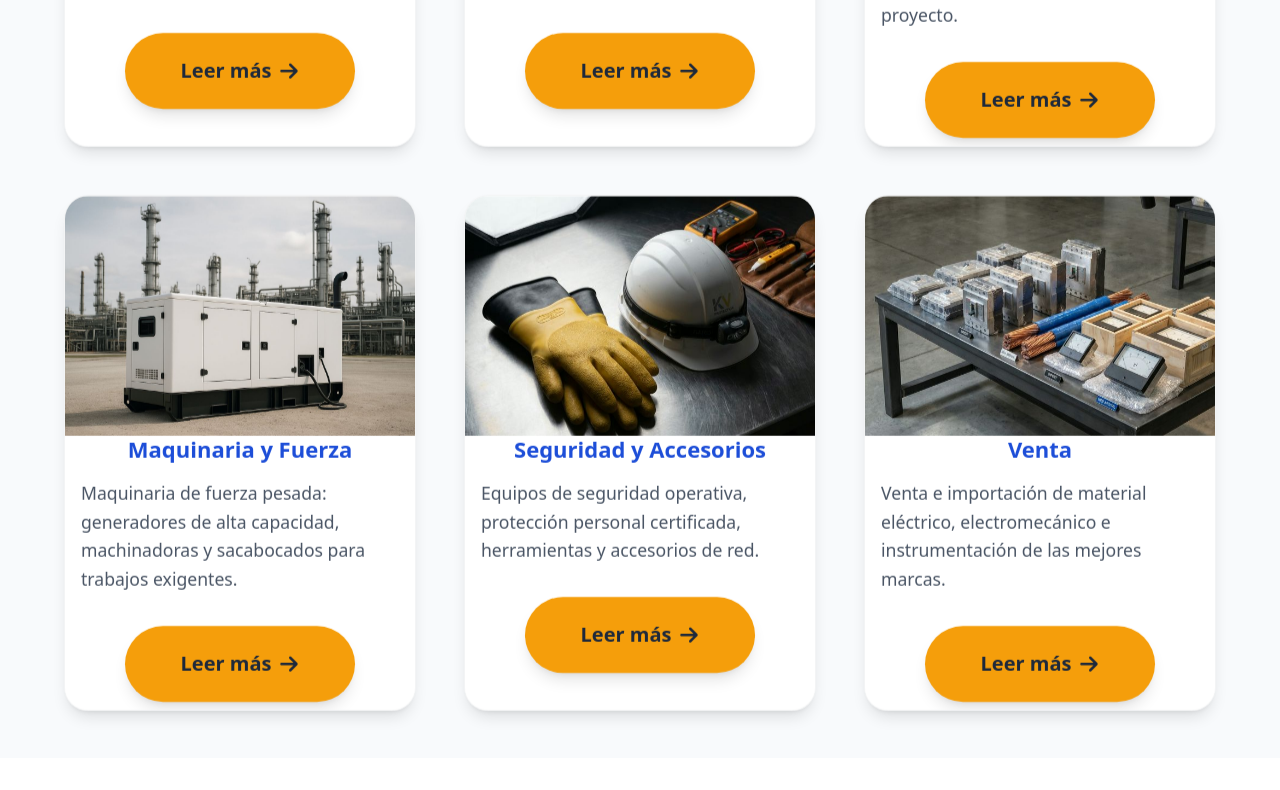
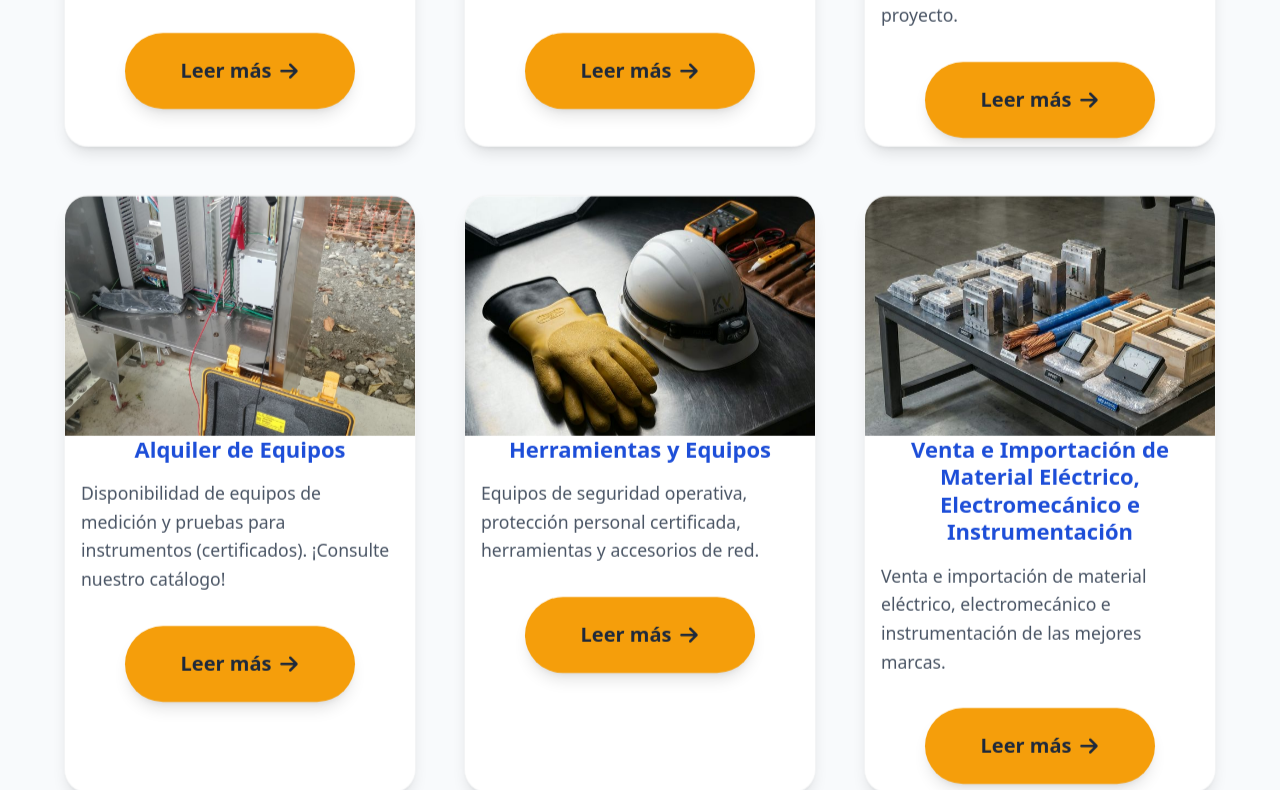
Before and after one commit to mathewslita/brochure, a Next.js app: page / in a window 1280 px wide. Shown: the part 1478-2268 px from the top of the page. Built offline with nearby package versions, Linux system fonts and the light colour scheme.

Commit message:
parte final

```diff
--- a/components/Services.jsx
+++ b/components/Services.jsx
@@ -22,25 +22,25 @@ const servicesData = [
     },
     {
         id: 'medicion',
-        title: 'Medición y Pruebas',
+        title: 'Equipos de Medición',
         description: 'Equipos de precisión, diagnóstico y pruebas eléctricas avanzadas certificadas para alquiler por día o proyecto.',
         image: '/assets/pruebasdieléctricas.jpeg',
     },
     {
         id: 'maquinaria',
-        title: 'Maquinaria y Fuerza',
-        description: 'Maquinaria de fuerza pesada: generadores de alta capacidad, machinadoras y sacabocados para trabajos exigentes.',
-        image: '/assets/generadores.jpg',
+        title: 'Alquiler de Equipos',
+        description: 'Disponibilidad de equipos de medición y pruebas para instrumentos (certificados). ¡Consulte nuestro catálogo!',
+        image: '/assets/maletinamarillofluck.jpeg',
     },
     {
-        id: 'seguridad',
-        title: 'Seguridad y Accesorios',
+        id: 'Herramientas y Equipos',
+        title: 'Herramientas y Equipos',
         description: 'Equipos de seguridad operativa, protección personal certificada, herramientas y accesorios de red.',
         image: '/assets/equipo_seguridad_personal.png',
     },
     {
         id: 'venta',
-        title: 'Venta',
+        title: 'Venta e Importación de Material Eléctrico, Electromecánico e Instrumentación',
         description: 'Venta e importación de material eléctrico, electromecánico e instrumentación de las mejores marcas.',
         image: '/assets/material_electrico_venta.png',
     },
--- a/data/services.js
+++ b/data/services.js
@@ -6,9 +6,14 @@ export const servicesData = [
         title: 'Área Eléctrica',
         category: 'Instalación y Mantenimiento',
         description: `<ul>
-            <li>Elaboramos empalmes de media y alta tensión.</li>
-            <li>Instalación de equipos eléctricos y tableros.</li>
+            <li>Elaboramos empalmes de media y alta tensión en frío, caliente y con micil de 15KV hasta 69KV.</li>
+            <li>Instalación de equipos eléctricos,tableros, motores, bombas y equipos de superficie.</li>
             <li>Sistema de iluminación interior y perimetral.</li>
+            <li>Puntas terminales en frio,caliente y PFISTETET de 15KV hasta 69KV.</li>
+            <li>Tendido, ingreso y conexionado de cables de fuerza y control.</li>
+            <li>Tendido y figurado de bandejas portacables y tuberia conduit.</li>
+            <li>Sistema de proteccion atmosférica, sistema puesta tierra.</li>
+            <li>Circuito Cerrado CCTV.</li>
         </ul>`,
         images: [
             { src: '/assets/Tablerodecontrolcableadohacialabase.jpeg', caption: 'Gabinete de media tensión.' },
@@ -23,7 +28,16 @@ export const servicesData = [
         category: 'Sistemas & Control',
         description: `<ul>
             <li>Montaje de sistema de inyección de químicos.</li>
+             <li>Tendido figurado de TUBING para inyección de quimicos.</li>
             <li>Sistemas neumáticos e hidráulicos.</li>
+            <li>Tendido figurado de bandejas.</li>
+            <li>Montaje de instrumentos.</li>
+            <li>Sistema de control.</li>
+            <li>Montaje de tableros de control PCl y JB.</li>
+            <li>Tendido figurado de portacables control.</li>
+            <li>Tuberia CONDUIT.</li>
+            <li>Instalación de instrumentos presion, temperatura, caudal y nivel.</li>
+            <li>Valvulas de control.</li>
         </ul>`,
         images: [
             { src: '/assets/Técnicosobretanqueverde.jpeg', caption: 'Técnico especialista.' },
@@ -34,11 +48,16 @@ export const servicesData = [
     },
     {
         id: 'medicion',
-        title: 'Medición y Pruebas',
+        title: 'Equipos de Medición',
         category: 'Diagnóstico Avanzado',
         description: `<ul>
             <li>Megger y VLF.</li>
             <li>Medición de sistema de puesta a tierra.</li>
+            <li>Tangente Delta.</li>
+            <li>Descargas Parciales.</li>
+            <li>Multimetro.</li>
+            <li>Machinadora.</li>
+            <li>Sacabocados.</li>
         </ul>`,
         images: [
             { src: '/assets/Equipo Megger probando cables.jpeg', caption: 'Pruebas dieléctricas.' },
@@ -49,22 +68,27 @@ export const servicesData = [
     },
     {
         id: 'maquinaria',
-        title: 'Maquinaria y Fuerza',
-        category: 'Fuerza y Generación',
-        description: `<ul>
-            <li>Generadores de alta capacidad.</li>
-            <li>Machinadoras y sacabocados.</li>
-        </ul>`,
+        title: 'Alquiler de Equipos',
+        category: 'Alquiler',
+        description: `<p>Disponibilidad de equipos de medición y pruebas para instrumentos (certificados y calibrados). Asegure la precisión en su proyecto eléctrico y de instrumentación con nuestro servicio de alquiler.</p>
+        <ul>
+            <li>Equipos de medición, calibración y pruebas eléctricas.</li>
+            <li>Herramientas especializadas para diagnóstico avanzado.</li>
+            <li>Soporte técnico integral durante el periodo de alquiler.</li>
+        </ul>
+        <p style="margin-top:1.5rem; font-weight:700; color:#1d4ed8;">
+           👉 Escríbanos para consultar disponibilidad y pedir cotización inmediata.
+        </p>`,
         images: [
-            { src: '/assets/generadores.jpg', caption: 'Generadores de potencia.' },
+            { src: '/assets/maletinamarillofluck.jpeg', caption: 'Equipos de medición certificados.' },
         ],
-        image: '/assets/generadores.jpg',
-        whatsappMessage: 'Hola, info sobre alquiler de Maquinaria',
+        image: '/assets/maletinamarillofluck.jpeg',
+        whatsappMessage: 'Hola, requiero disponibilidad y precios de alquiler para equipos de medición y pruebas.',
     },
     {
-        id: 'seguridad',
-        title: 'Seguridad y Accesorios',
-        category: 'Seguridad Operativa',
+        id: 'Herramientas y Equipos',
+        title: 'Herramientas y Equipos Certificados',
+        category: 'Herramientas y Equipos',
         description: `<ul>
             <li>Equipos de protección personal certificada.</li>
             <li>Herramientas y accesorios de red.</li>
@@ -77,9 +101,9 @@ export const servicesData = [
     },
     {
         id: 'venta',
-        title: 'Venta',
+        title: 'Venta e Importación de Material Eléctrico, Electromecánico e Instrumentación',
         category: 'Comercialización',
-        description: `<p>Venta e Importación de Material Eléctrico e Instrumentación.</p>`,
+        description: `<p>Ofrecemos un servicio especializado de importación y suministro de materiales, garantizando calidad, cumplimiento y eficiencia en cada entrega. Trabajamos con una red global de proveedores confiables para ofrecer productos que superan los estándares técnicos exigidos por la industria, brindando soluciones seguras, competitivas y oportunas para el éxito de sus proyectos.</p>`,
         images: [
             { src: '/assets/material_electrico_venta.png', caption: 'Materiales eléctricos.' },
         ],
```
